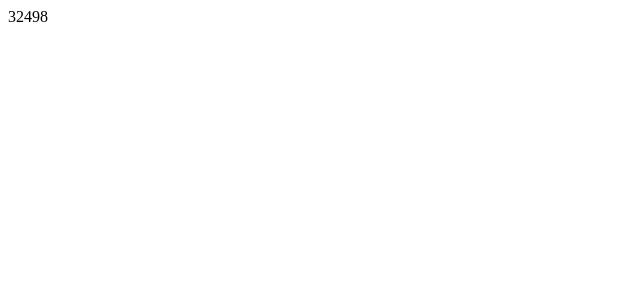
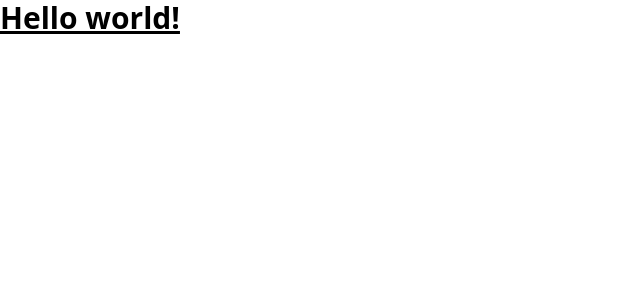
Before and after one commit to ahhmedsafwat/e-commerce, a React (Vite) app: page / in a window 1280 px wide. Shown: the top 300 px of the page, without its empty margins (0-640 px from the left). Built offline with nearby package versions, Linux system fonts and the light colour scheme.

Commit message:
edit file tailwind

```diff
--- a/src/App.tsx
+++ b/src/App.tsx
@@ -1,6 +1,8 @@
 const  App = () => {
     return ( <div>
-        32498
+        <h1 className="text-3xl font-bold underline">
+    Hello world!
+    </h1>
     </div> );
 }
 
--- a/src/index.css
+++ b/src/index.css
@@ -0,0 +1,3 @@
+@tailwind base;
+@tailwind components;
+@tailwind utilities;
--- a/tailwind.config.js
+++ b/tailwind.config.js
@@ -1,6 +1,9 @@
 /** @type {import('tailwindcss').Config} */
 export default {
-  content: ["./src/**/*.{js,jsx,ts,tsx}"],
+  content: [
+    "./index.html",
+    "./src/**/*.{js,ts,jsx,tsx}",
+  ],
   theme: {
     extend: {},
   },
```
